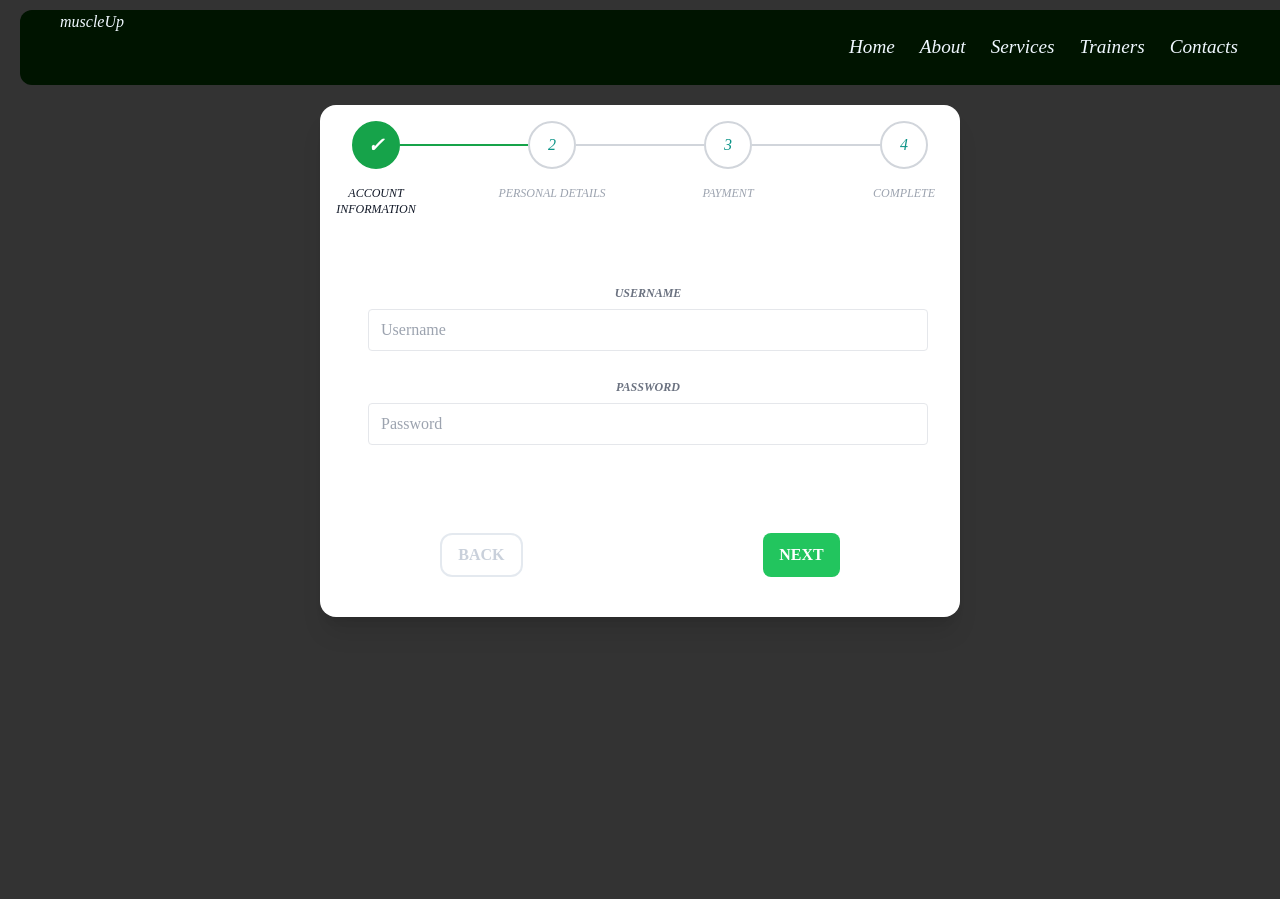
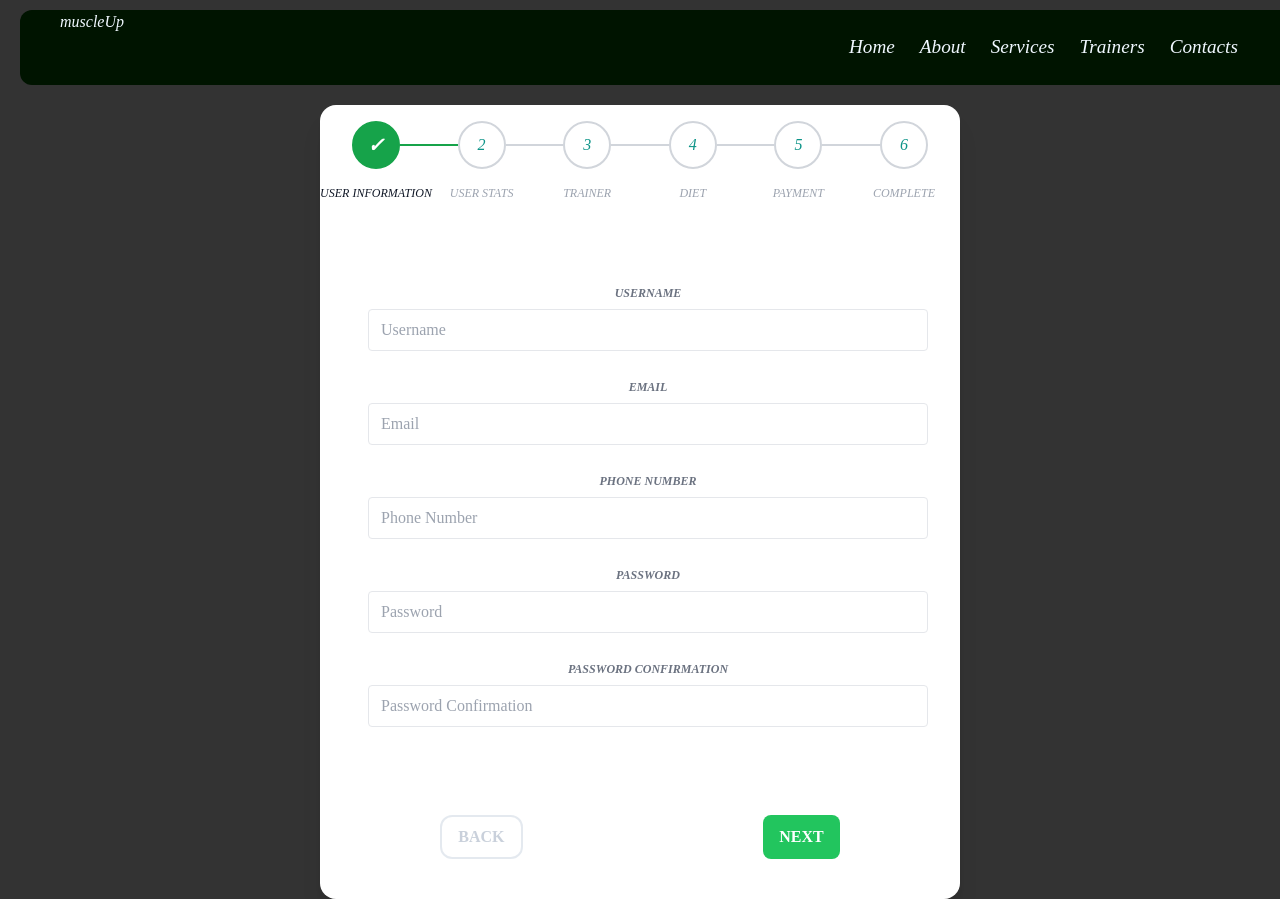
Before and after one commit to omaomach/muscle-up-frontend, a React (Create React App) app: page /signup in a window 1280 px wide. Shown: the top 899 px of the page. Before the commit the page ends 800 px from the top, so only its background shows below. Built offline with nearby package versions, Linux system fonts and the light colour scheme.

Commit message:
added user stats, trainer and diet to sign up journey

```diff
--- /dev/null
+++ b/src/Components/Diets.js
@@ -0,0 +1,12 @@
+import React from "react";
+
+function Diets() {
+
+    return (
+        <>
+        </>
+    )
+
+}
+
+export default Diets;
--- a/src/Components/SignUp.js
+++ b/src/Components/SignUp.js
@@ -8,15 +8,19 @@ import Details from "./steps/Details";
 import Payment from "./steps/Payment";
 import Final from "./steps/Final";
 import './SignUp.css'
+import Trainer from "./steps/Trainer";
+import Diet from "./steps/Diet";
 
 function SignUp() {
   const [currentStep, setCurrentStep] = useState(1);
 
   const steps = [
-    "Account Information",
-    "Personal Details",
+    "User Information",
+    "User Stats",
+    "Trainer",
+    "Diet",
     "Payment",
-    "Complete",
+    "Complete"
   ];
 
   const displayStep = (step) => {
@@ -26,8 +30,12 @@ function SignUp() {
       case 2:
         return <Details />;
       case 3:
+        return <Trainer />;
+      case 4:
+        return <Diet />;
+      case 5:
         return <Payment />;
-      case 4:
+      case 6:
         return <Final />;
       default:
     }
--- a/src/Components/steps/Account.js
+++ b/src/Components/steps/Account.js
@@ -25,6 +25,39 @@ export default function Account() {
           />
         </div>
       </div>
+
+      <div className="mx-2 w-full flex-1">
+        <div className="mt-3 h-6 text-xs font-bold uppercase leading-8 text-gray-500">
+          Email
+        </div>
+        <div className="my-2 flex rounded border border-gray-200 bg-white p-1">
+          <input
+            onChange={handleChange}
+            value={userData["email"] || ""}
+            name="email"
+            placeholder="Email"
+            type="email"
+            className="w-full appearance-none p-1 px-2 text-gray-800 outline-none"
+          />
+        </div>
+      </div>
+
+      <div className="mx-2 w-full flex-1">
+        <div className="mt-3 h-6 text-xs font-bold uppercase leading-8 text-gray-500">
+          Phone Number
+        </div>
+        <div className="my-2 flex rounded border border-gray-200 bg-white p-1">
+          <input
+            onChange={handleChange}
+            value={userData["phone"] || ""}
+            name="phone"
+            placeholder="Phone Number"
+            type="number"
+            className="w-full appearance-none p-1 px-2 text-gray-800 outline-none"
+          />
+        </div>
+      </div>
+
       <div className="mx-2 w-full flex-1">
         <div className="mt-3 h-6 text-xs font-bold uppercase leading-8 text-gray-500">
           Password
@@ -40,6 +73,23 @@ export default function Account() {
           />
         </div>
       </div>
+
+      <div className="mx-2 w-full flex-1">
+        <div className="mt-3 h-6 text-xs font-bold uppercase leading-8 text-gray-500">
+          Password Confirmation
+        </div>
+        <div className="my-2 flex rounded border border-gray-200 bg-white p-1">
+          <input
+            onChange={handleChange}
+            value={userData["password-confirmation"] || ""}
+            name="password-confirmation"
+            placeholder="Password Confirmation"
+            type="password"
+            className="w-full appearance-none p-1 px-2 text-gray-800 outline-none"
+          />
+        </div>
+      </div>
+
     </div>
   );
 }
--- a/src/Components/steps/Details.js
+++ b/src/Components/steps/Details.js
@@ -10,30 +10,81 @@ export default function Details() {
   };
   return (
     <div className="flex flex-col ">
+
       <div className="w-full mx-2 flex-1">
         <div className="font-bold h-6 mt-3 text-gray-500 text-xs leading-8 uppercase">
-          Address
+          Profile Image
         </div>
         <div className="bg-white my-2 p-1 flex border border-gray-200 rounded">
           <input
             onChange={handleChange}
-            value={userData["address"] || ""}
-            name="address"
-            placeholder="Address"
+            value={userData["avatar"] || ""}
+            name="avatar"
+            placeholder="Profile Image"
+            type="text"
             className="p-1 px-2 appearance-none outline-none w-full text-gray-800"
           />
         </div>
       </div>
+
       <div className="w-full mx-2 flex-1">
         <div className="font-bold h-6 mt-3 text-gray-500 text-xs leading-8 uppercase">
-          City
+          Age
         </div>
         <div className="bg-white my-2 p-1 flex border border-gray-200 rounded">
           <input
             onChange={handleChange}
-            value={userData["city"] || ""}
-            name="city"
-            placeholder="City"
+            value={userData["age"] || ""}
+            name="age"
+            placeholder="age"
+            type="number"
+            className="p-1 px-2 appearance-none outline-none w-full text-gray-800"
+          />
+        </div>
+      </div>
+
+      <div className="w-full mx-2 flex-1">
+        <div className="font-bold h-6 mt-3 text-gray-500 text-xs leading-8 uppercase">
+          Weight
+        </div>
+        <div className="bg-white my-2 p-1 flex border border-gray-200 rounded">
+          <input
+            onChange={handleChange}
+            value={userData["weight"] || ""}
+            name="weight"
+            placeholder="Weight"
+            type="number"
+            className="p-1 px-2 appearance-none outline-none w-full text-gray-800"
+          />
+        </div>
+      </div>
+
+      <div className="w-full mx-2 flex-1">
+        <div className="font-bold h-6 mt-3 text-gray-500 text-xs leading-8 uppercase">
+          Target Weight
+        </div>
+        <div className="bg-white my-2 p-1 flex border border-gray-200 rounded">
+          <input
+            onChange={handleChange}
+            value={userData["target-weight"] || ""}
+            name="target-weight"
+            placeholder="Target Weight"
+            type="number"
+            className="p-1 px-2 appearance-none outline-none w-full text-gray-800"
+          />
+        </div>
+      </div>
+
+      <div className="w-full mx-2 flex-1">
+        <div className="font-bold h-6 mt-3 text-gray-500 text-xs leading-8 uppercase">
+          Level
+        </div>
+        <div className="bg-white my-2 p-1 flex border border-gray-200 rounded">
+          <input
+            onChange={handleChange}
+            value={userData["Level"] || ""}
+            name="level"
+            placeholder="Level"
             type="text"
             className="p-1 px-2 appearance-none outline-none w-full text-gray-800"
           />
--- /dev/null
+++ b/src/Components/steps/Diet.js
@@ -0,0 +1,16 @@
+import React from 'react'
+import Diets from '../Diets';
+
+function Diet() {
+
+    return (
+        <>
+
+        <Diets />
+
+        </>
+    )
+
+}
+
+export default Diet;
--- /dev/null
+++ b/src/Components/steps/Trainer.js
@@ -0,0 +1,16 @@
+import React from 'react'
+import Trainers from '../Trainers'
+
+function Trainer() {
+
+    return (
+        <>
+
+        <Trainers />
+
+        </>
+    )
+
+}
+
+export default Trainer;
```
